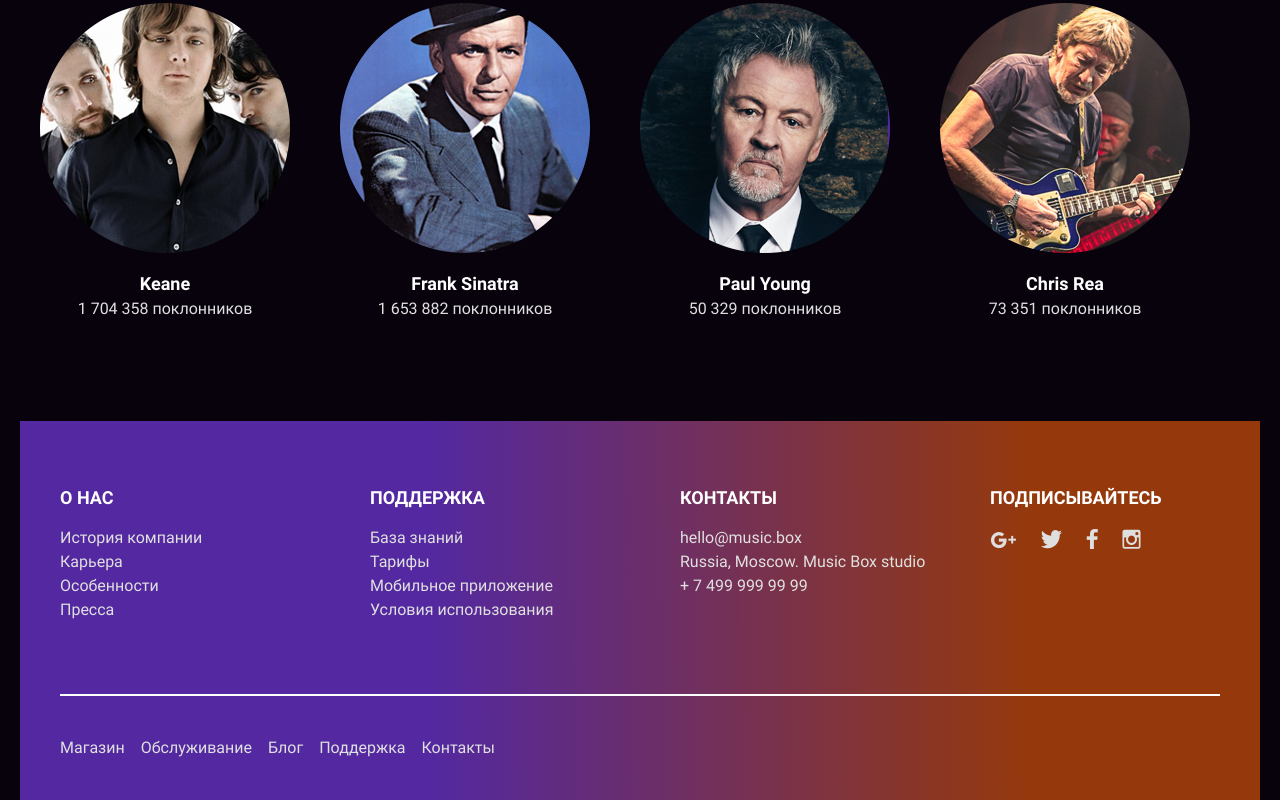
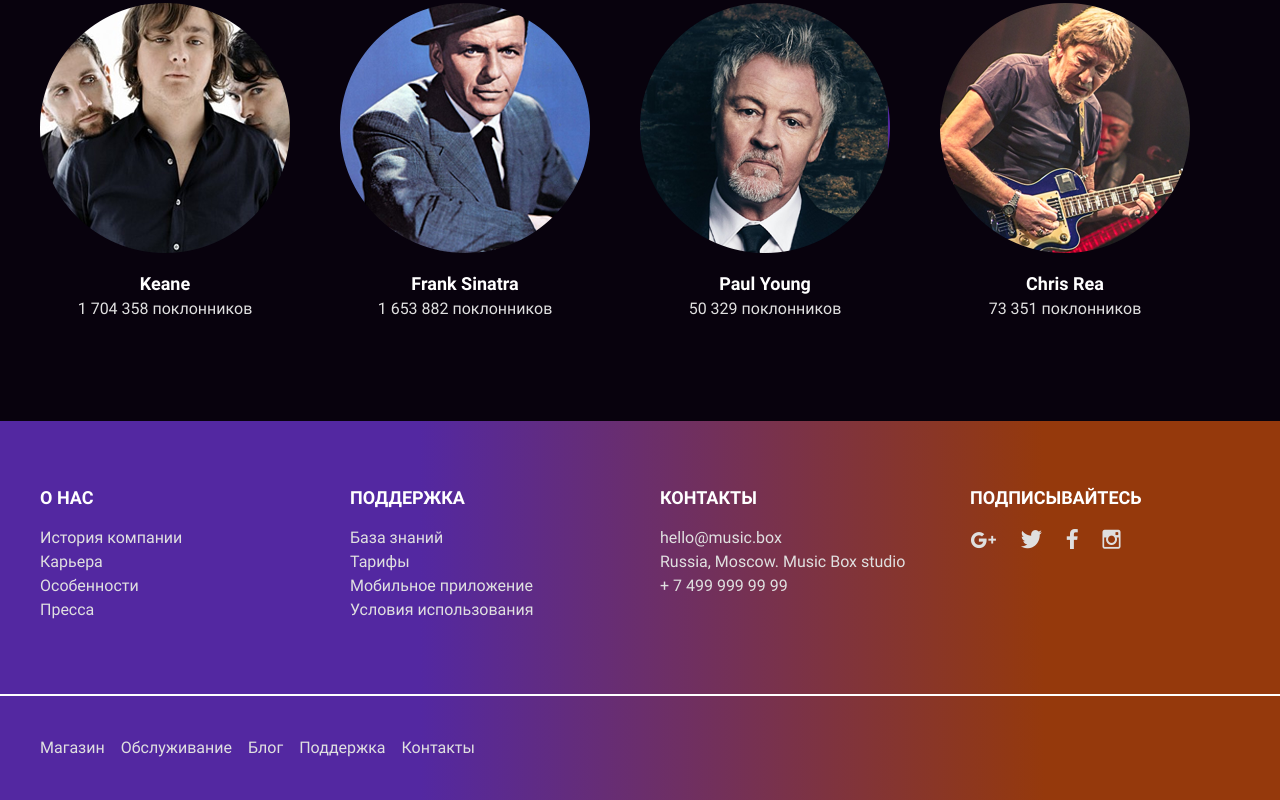
Before and after one commit to botirk/layout-designer-project-lvl2, a website: page src/artist.html in a window 1280 px wide. Shown: the part 2521-3321 px from the top of the page. Drawn offline with Linux system fonts and the light colour scheme.

```diff
--- a/src/artist.html
+++ b/src/artist.html
@@ -203,7 +203,7 @@
       </div>
     </section>
 
-    <footer class="container color-gray fs-16">
+    <footer class="color-gray fs-16">
       <div class="container">
         <div class="urls-container">
 
@@ -245,7 +245,9 @@
           </div>
 
         </div>
-        <hr class="bg-white">
+      </div>
+      <hr class="bg-white">
+      <div class="container">
         <div class="end-container">
           <a>Магазин</a>
           <a>Обслуживание</a>
--- a/src/scss/page-description.scss
+++ b/src/scss/page-description.scss
@@ -3,6 +3,7 @@
 #page-description {
   &.container { max-width: 100%; }
   padding-top: 200px;
+  @include media.mobile { padding-top: 250px; }
   padding-bottom: 200px;
 
   background-image: url('../images/banner.png');
```
Also changed, not shown: src/css/index.css.
